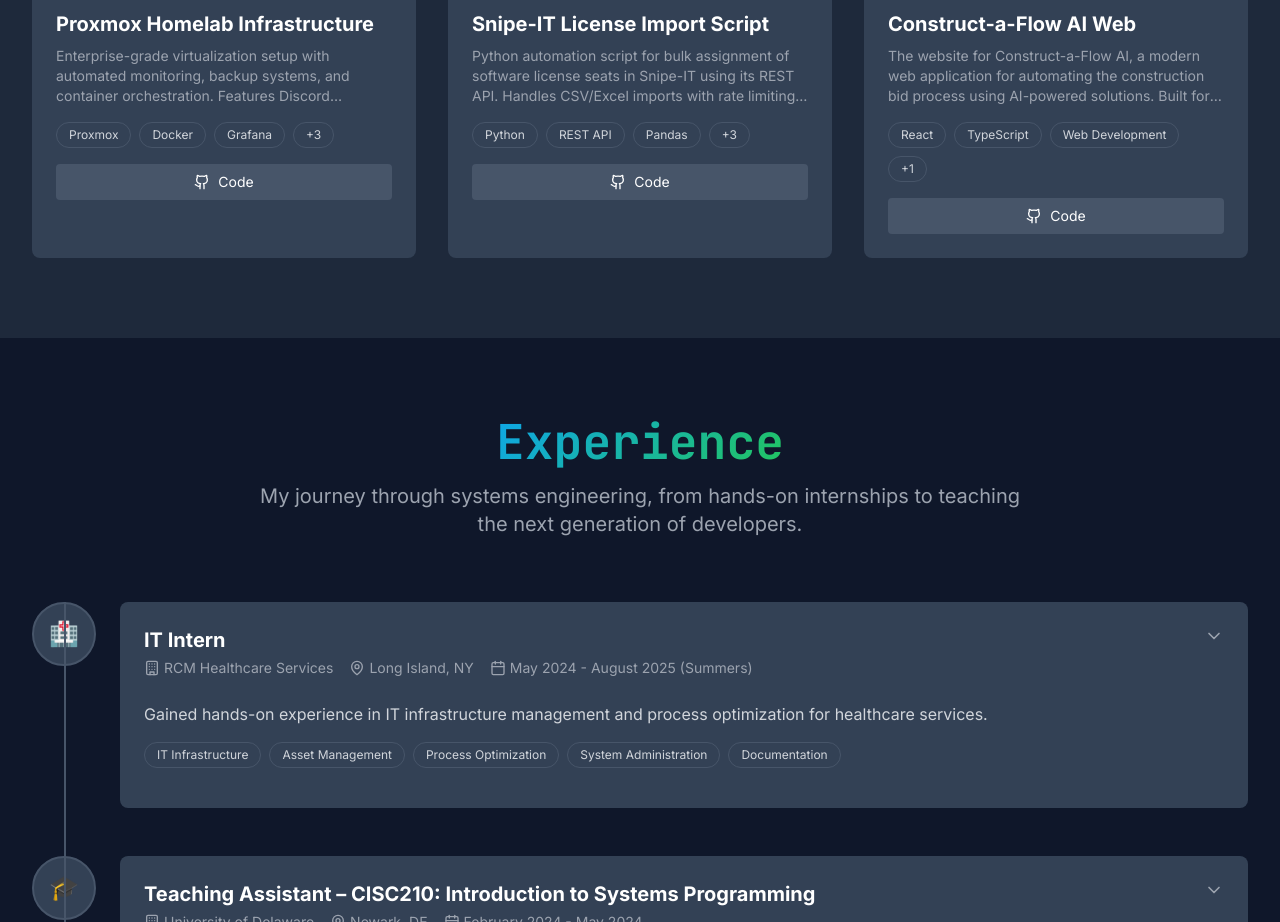
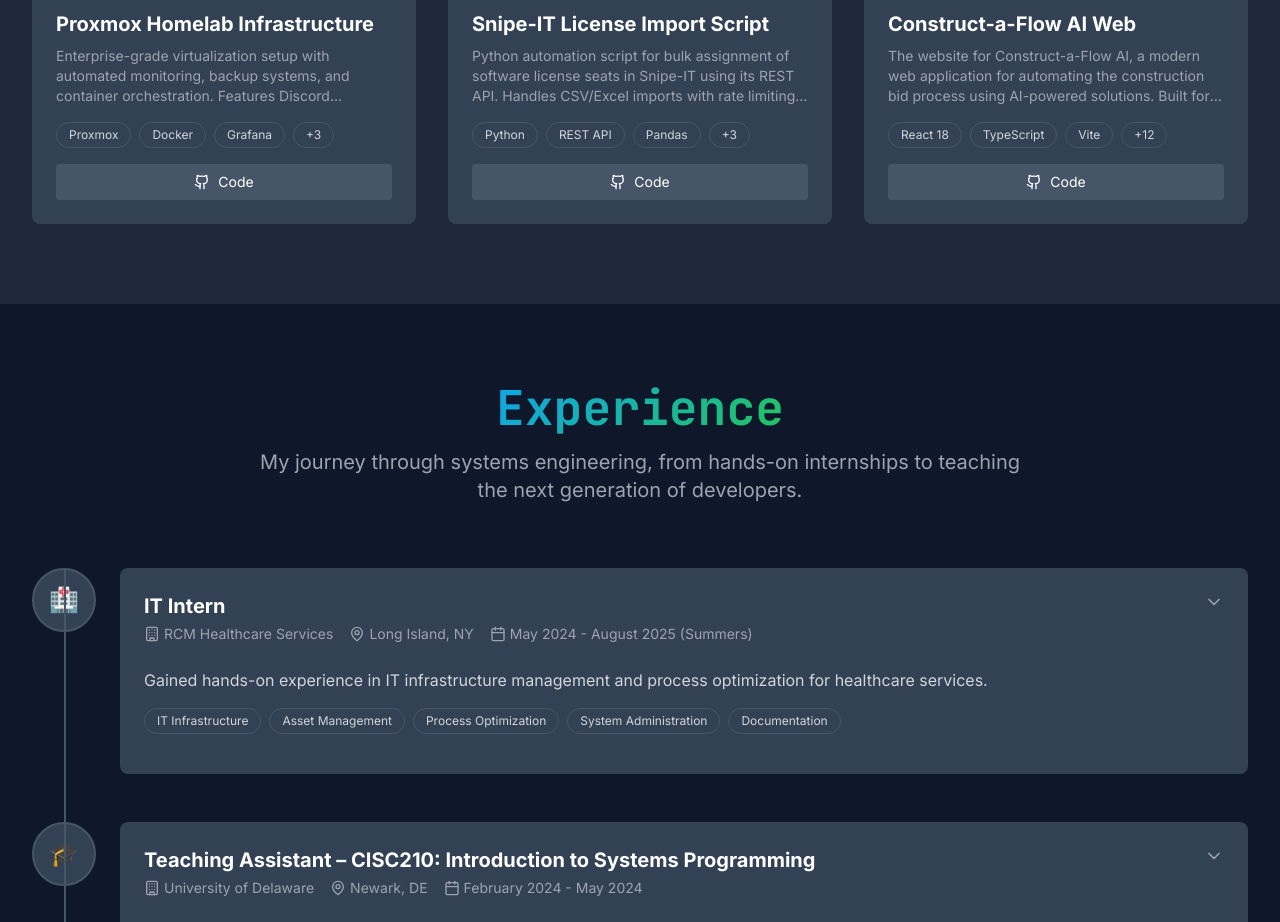
Before and after one commit to Bbocks/bbock_portfolio_site, a React (Vite) app: page / in a window 1280 px wide. Shown: the part 1306-2228 px from the top of the page. Built offline with nearby package versions, Linux system fonts and the light colour scheme.

Commit message:
Fix: Updated tech stack details

```diff
--- a/src/components/ProjectsSection.tsx
+++ b/src/components/ProjectsSection.tsx
@@ -68,7 +68,11 @@ const projects: Project[] = [
     description: 'The website for Construct-a-Flow AI, a modern web application for automating the construction bid process using AI-powered solutions. Built for estimators by estimators to streamline workflows and increase efficiency in the construction industry.',
     image: 'Construct-a-Flow.png',
     githubUrl: 'https://construct-a-flow.com',
-    techStack: ['React', 'TypeScript', 'Web Development', 'Workflow Automation'],
+    techStack: [
+      'React 18', 'TypeScript', 'Vite', 'React Router DOM', 'Tailwind CSS',
+      'shadcn/ui', 'Radix UI', 'Lucide React', 'React Hook Form', 'Zod',
+      'TanStack Query', 'Cloudflare Workers', 'Gmail API', 'ESLint', 'PostCSS'
+    ],
     category: 'web',
     terminalCommands: [
       'npm install',
```
